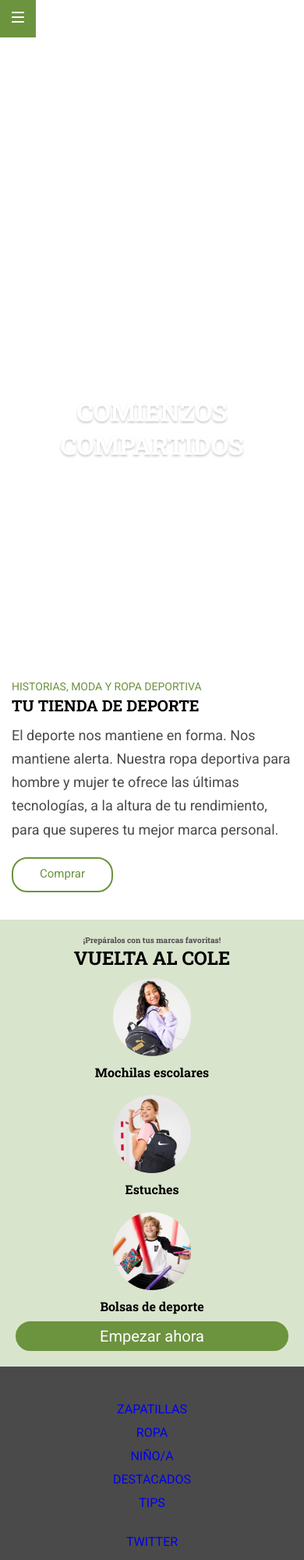
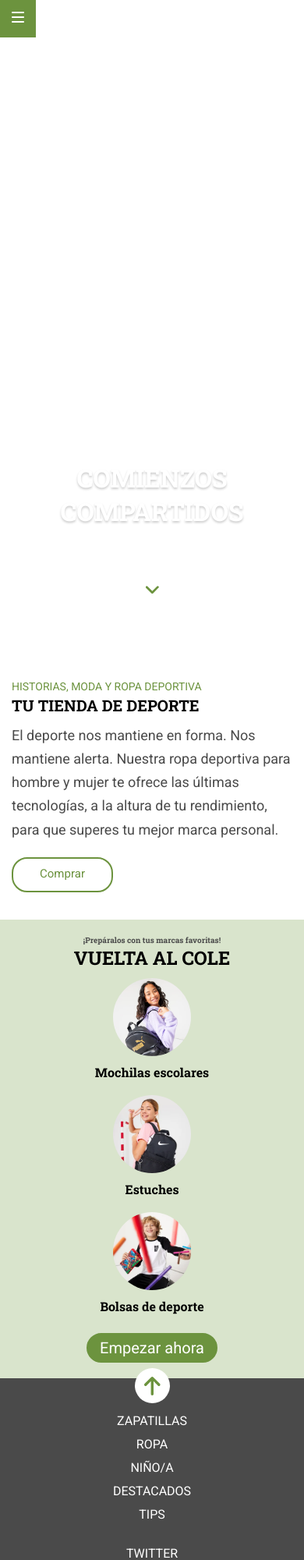
Before and after one commit to Adalab/modulo-1-evaluacion-final-lejladzanko, a website built with Vite: page src/index.html in a window 390 px wide. Shown: the top 2000 px of the page at 78% size. Built offline with nearby package versions, Linux system fonts and the light colour scheme; files whose address does not match are found by name.

Commit message:
mobile final version

```diff
--- a/src/partials/footer.html
+++ b/src/partials/footer.html
@@ -1,18 +1,26 @@
 <footer class="footer">
+    <div class="footer__scrollup">
+
+            <a href="#">
+                <img class="footer__scroll--img" src="/images/ico-arrow.svg" alt="scroll-up">
+            </a>
+
+    </div>
+
     <div class="footer__cointainer--one">
         <ul class="footer__list--one">
-            <li><a href="https://adalab.es/">ZAPATILLAS</a></li>
-            <li><a href="https://adalab.es/">ROPA</a></li>
-            <li><a href="https://adalab.es/">NIÑO/A</a></li>
-            <li><a href="https://adalab.es/">DESTACADOS</a></li>
-            <li><a href="https://adalab.es/">TIPS</a></li>
+            <li><a class="footer__list--anchor" href="https://adalab.es/">ZAPATILLAS</a></li>
+            <li><a class="footer__list--anchor" href="https://adalab.es/">ROPA</a></li>
+            <li><a class="footer__list--anchor" href="https://adalab.es/">NIÑO/A</a></li>
+            <li><a class="footer__list--anchor" href="https://adalab.es/">DESTACADOS</a></li>
+            <li><a class="footer__list--anchor" href="https://adalab.es/">TIPS</a></li>
         </ul>
     </div>
     <div class="footer__container--two">
         <ul class="footer__list--two">
-            <li><a href="https://adalab.es/">TWITTER</a></li>
-            <li><a href="https://adalab.es/">INSTAGRAM</a></li>
-            <li><a href="https://adalab.es/">YOUTUBE</a></li>
+            <li><a class="footer__list--anchor" href="https://adalab.es/">TWITTER</a></li>
+            <li><a class="footer__list--anchor" href="https://adalab.es/">INSTAGRAM</a></li>
+            <li><a class="footer__list--anchor" href="https://adalab.es/">YOUTUBE</a></li>
 
         </ul>
     </div>
--- a/src/partials/hero.html
+++ b/src/partials/hero.html
@@ -4,4 +4,10 @@
         <p class="hero__text--subtitle">Todo lo que necesitan para volver al cole con ilusión</p>
     </div>
 
+    <div class="hero__scrolldown">
+        <a href="#aside">
+            <img class="hero__scroll--img" src="/images/ico-scroll-down.svg" alt="scroll-down">
+        </a>
+    </div>
+
 </div>
--- a/src/partials/main.html
+++ b/src/partials/main.html
@@ -10,7 +10,7 @@
         <button class="button-comprar" type="button">Comprar</button>
     </section>
 
-    <aside class="aside">
+    <aside class="aside" id="aside">
         <p class="aside__subtitle">¡Prepáralos con tus marcas favoritas!</p>
         <h1 class="aside__title">VUELTA AL COLE </h1>
         <ul class="aside__list">
--- a/src/scss/layout/_footer.scss
+++ b/src/scss/layout/_footer.scss
@@ -14,17 +14,37 @@
     text-align: center;
     line-height: 1.88;
     font-weight: 0;
+    position: relative;
 
-    &__list--one, list--two{
-       cursor: pointer;
+    &__list--one,
+    list--two {
+        cursor: pointer;
+
     }
 
+    &__list--anchor {
+        color: white;
+    }
 
     &__heart {
         color: $secondary-green;
-
     }
 
+    &__scrollup {
+        width: 45px;
+        height: 45px;
+        background-color: $primary-light;
+        border-radius: 50%;
+        display: flex;
+        justify-content: center;
+        align-items: flex-end;
+        z-index: 2;
+        position: absolute;
+        margin-top: -400px;
+    }
 
-
+    &__scroll--img {
+        height: 24px;
+        color: $secondary-green;
+    }
 }
--- a/src/scss/layout/_header.scss
+++ b/src/scss/layout/_header.scss
@@ -2,13 +2,13 @@
     width: 100%;
     display: flex;
     position: fixed;
-    z-index: 100;
+    z-index: 1;
 
-        &__menu {
-            background-color: $secondary-green;
-            padding: 15px;
-            align-items: center;
+    &__menu {
+        background-color: $secondary-green;
+        padding: 15px;
+        align-items: center;
 
-        }
+    }
 
 }
--- a/src/scss/layout/_hero.scss
+++ b/src/scss/layout/_hero.scss
@@ -8,7 +8,7 @@
         color: $primary-light;
         position: absolute;
         text-align: center;
-        top: 60%;
+        top: 70%;
 
         &--title {
             font-family: $title-font;
@@ -21,5 +21,27 @@
             font-size: 1rem;
             font-weight: normal;
         }
+
+    }
+
+    &__scrolldown {
+        position: absolute;
+        bottom: 10px;
+        left: 50%;
+        transform: translate(-50%);
+        width: 45px;
+        height: 45px;
+        background-color: $primary-light;
+        border-radius: 50%;
+        display: flex;
+        justify-content: center;
+        align-items: center;
+        top: 87%;
+
+        &--img {
+            width: 24px;
+            height: auto;
+        }
+
     }
 }
--- a/src/scss/layout/_main.scss
+++ b/src/scss/layout/_main.scss
@@ -56,7 +56,6 @@
     text-align: center;
     padding: 20px;
 
-
     &__subtitle {
         font-family: $title-font;
         color: $secondary-grey;
@@ -69,7 +68,6 @@
     }
 
     &__list {
-        display: grid;
         height: auto;
     }
 
@@ -105,12 +103,11 @@
         font-weight: 500;
         font-size: 20px;
         cursor: pointer;
-        // tengo que reducir el tamaño del botón
+        margin-top: 15px;
+    }
 
-
+    span {
+        font-family: $title-font;
+        font-weight: 500;
     }
-span{
-    font-family: $title-font;
-    font-weight: 500;
 }
-}
```
